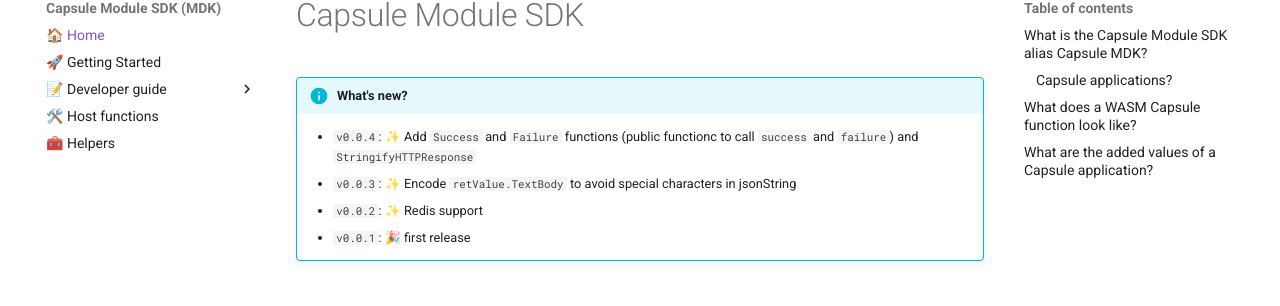
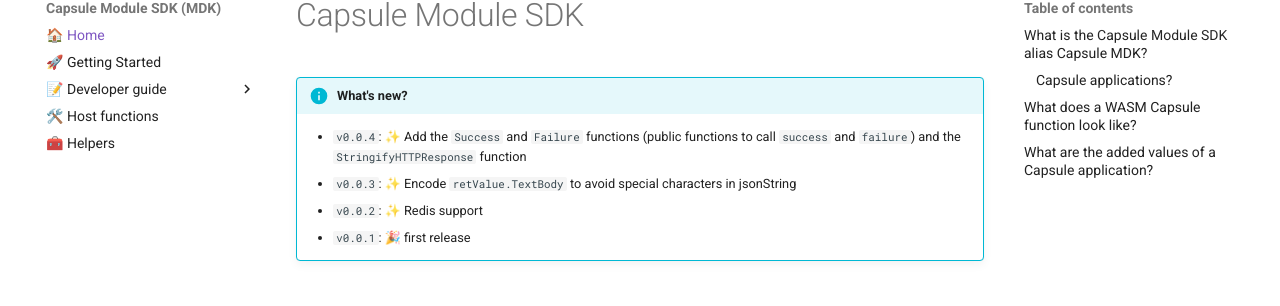
Before and after one commit to bots-garden/capsule-module-sdk, an MkDocs documentation site: the page built from docs/index.md, in a window 1280 px wide and 900 px high. Shown: the part 103-409 px from the top of the window. Built offline with MkDocs 1.6.1 and Material for MkDocs 9.7.7, drawn with Linux system fonts in a browser that asks for light colours; comment, search, counter and statistics services are not loaded.

Commit message:
🛟 Updated.

```diff
--- a/docs/index.md
+++ b/docs/index.md
@@ -1,7 +1,7 @@
 # Capsule Module SDK
 
 !!! info "What's new?"
-    - `v0.0.4`: ✨ Add `Success` and `Failure` functions (public functionc to call `success` and `failure`) and `StringifyHTTPResponse`
+    - `v0.0.4`: ✨ Add the `Success` and `Failure` functions (public functions to call `success` and `failure`) and the `StringifyHTTPResponse` function
     - `v0.0.3`: ✨ Encode `retValue.TextBody` to avoid special characters in jsonString
     - `v0.0.2`: ✨ Redis support
     - `v0.0.1`: 🎉 first release
```
